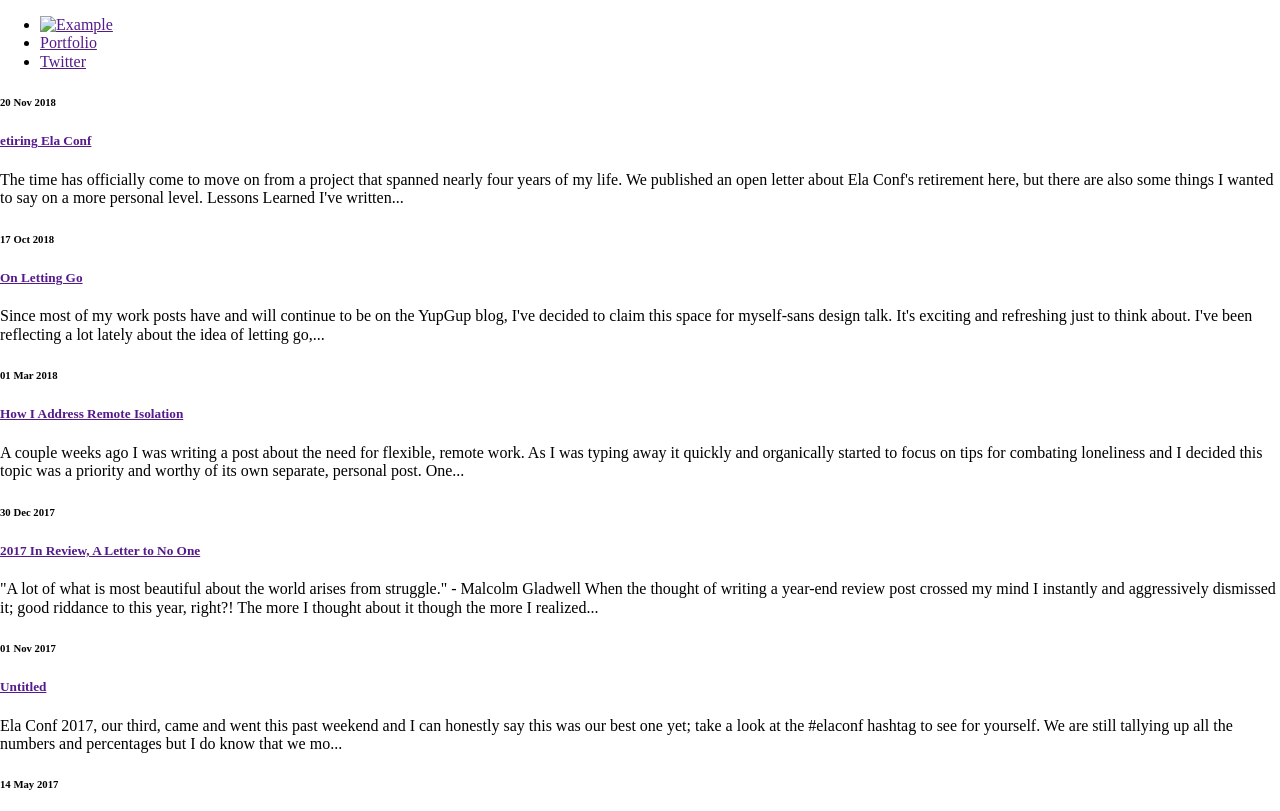
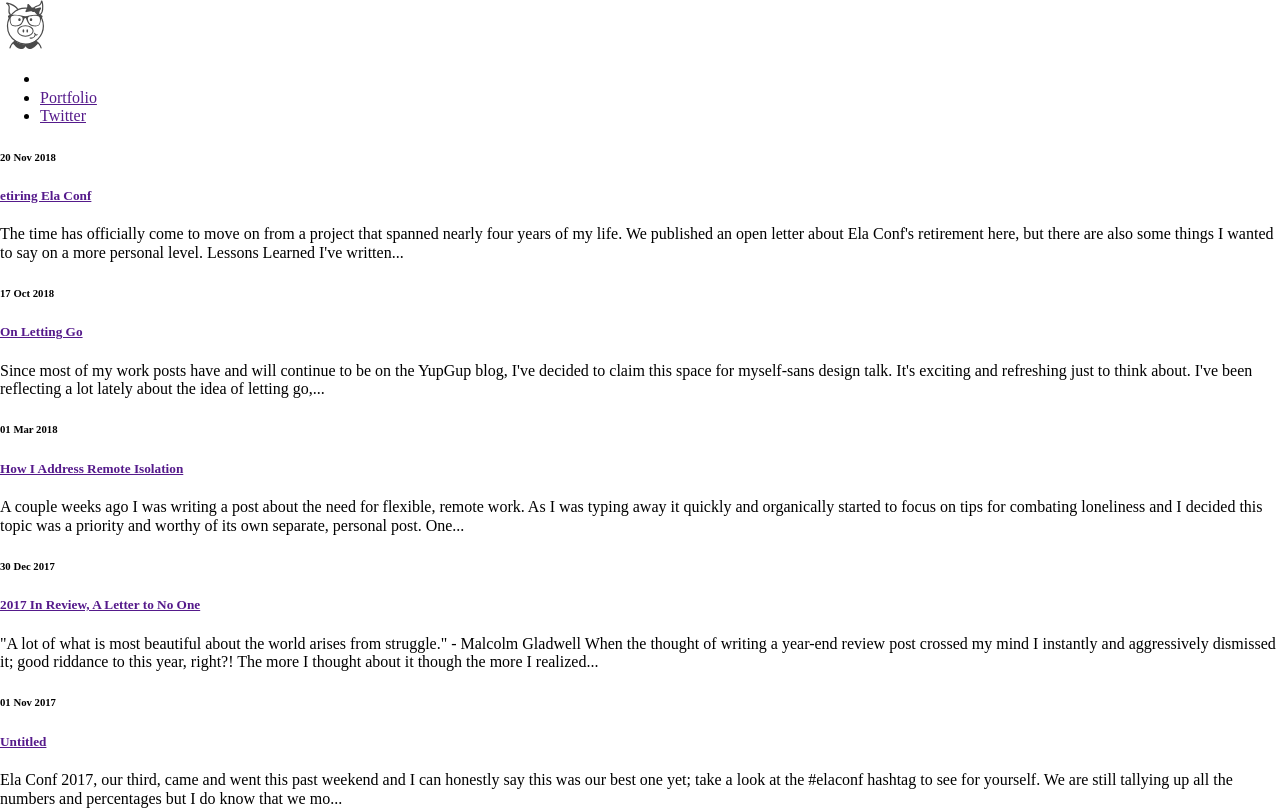
Before and after one commit to sandro111111/reactive-beginning, a plain HTML site: page first_project/index.html in a window 1280 px wide. Shown: the top 811 px of the page. Drawn offline with nearby package versions, Linux system fonts and the light colour scheme; files whose address does not match are found by name.

Commit message:
Update index.html

```diff
--- a/first_project/index.html
+++ b/first_project/index.html
@@ -10,12 +10,12 @@
     <body class="page">
         <header class="page__header">
             <a href="" class="page__logo">
-
+                <a href=""><img src="assets/images/logo.svg" width="50" height="50" alt="Example"></a>
             </a>
             <nav class="page__nav">
                 <ul class="menu">
                     <li>
-                        <a href=""><img scr="assets/images/Untitled.png" width="50" height="50" alt="Example"></a>
+
                     </li>
                     <li>
                         <a href="">Portfolio</a>
```
